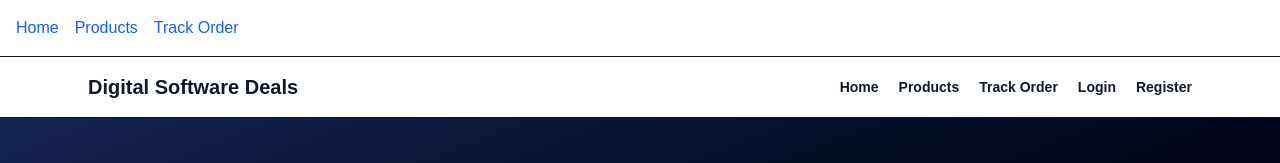
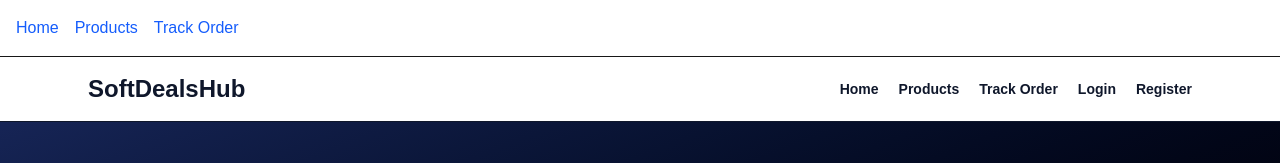
Before and after one commit to summitwang/Digital-Software-Deals, a Next.js app: page / in a window 1280 px wide. Shown: the top 163 px of the page. Built offline with nearby package versions, Linux system fonts and the light colour scheme; no server answers.

Commit message:
Update page.tsx

```diff
--- a/app/page.tsx
+++ b/app/page.tsx
@@ -2,6 +2,7 @@
 
 import Link from "next/link";
 import { useEffect, useState } from "react";
+import { supabaseClient } from "@/lib/supabaseClient";
 
 type Product = {
   id: string;
@@ -25,26 +26,61 @@ function getDiscount(original?: number, promo?: number, price?: number) {
 
 export default function HomePage() {
   const [products, setProducts] = useState<Product[]>([]);
+  const [userEmail, setUserEmail] = useState("");
 
   useEffect(() => {
     fetch("/api/products")
       .then((res) => res.json())
       .then((data) => setProducts(data.products || []))
       .catch(() => setProducts([]));
+
+    supabaseClient.auth.getSession().then(({ data }) => {
+      setUserEmail(data.session?.user.email || "");
+    });
+
+    const { data: listener } = supabaseClient.auth.onAuthStateChange(
+      (_event, session) => {
+        setUserEmail(session?.user.email || "");
+      }
+    );
+
+    return () => {
+      listener.subscription.unsubscribe();
+    };
   }, []);
+
+  async function logout() {
+    await supabaseClient.auth.signOut();
+    setUserEmail("");
+    window.location.href = "/";
+  }
 
   return (
     <main className="min-h-screen bg-slate-50 text-slate-900">
       <nav className="sticky top-0 z-50 bg-white/90 backdrop-blur border-b">
         <div className="max-w-6xl mx-auto px-6 py-4 flex items-center justify-between">
-          <div className="text-xl font-extrabold">Digital Software Deals</div>
+          <Link href="/" className="text-2xl font-extrabold">
+            SoftDealsHub
+          </Link>
 
-          <div className="flex gap-5 text-sm font-semibold">
+          <div className="flex gap-5 text-sm font-semibold items-center">
             <Link href="/">Home</Link>
-<Link href="#products">Products</Link>
-<Link href="/track">Track Order</Link>
-<Link href="/account/login">Login</Link>
-<Link href="/account/register">Register</Link>
+            <Link href="#products">Products</Link>
+            <Link href="/track">Track Order</Link>
+
+            {userEmail ? (
+              <>
+                <Link href="/account">My Account</Link>
+                <button onClick={logout} className="font-semibold">
+                  Logout
+                </button>
+              </>
+            ) : (
+              <>
+                <Link href="/account/login">Login</Link>
+                <Link href="/account/register">Register</Link>
+              </>
+            )}
           </div>
         </div>
       </nav>
```
